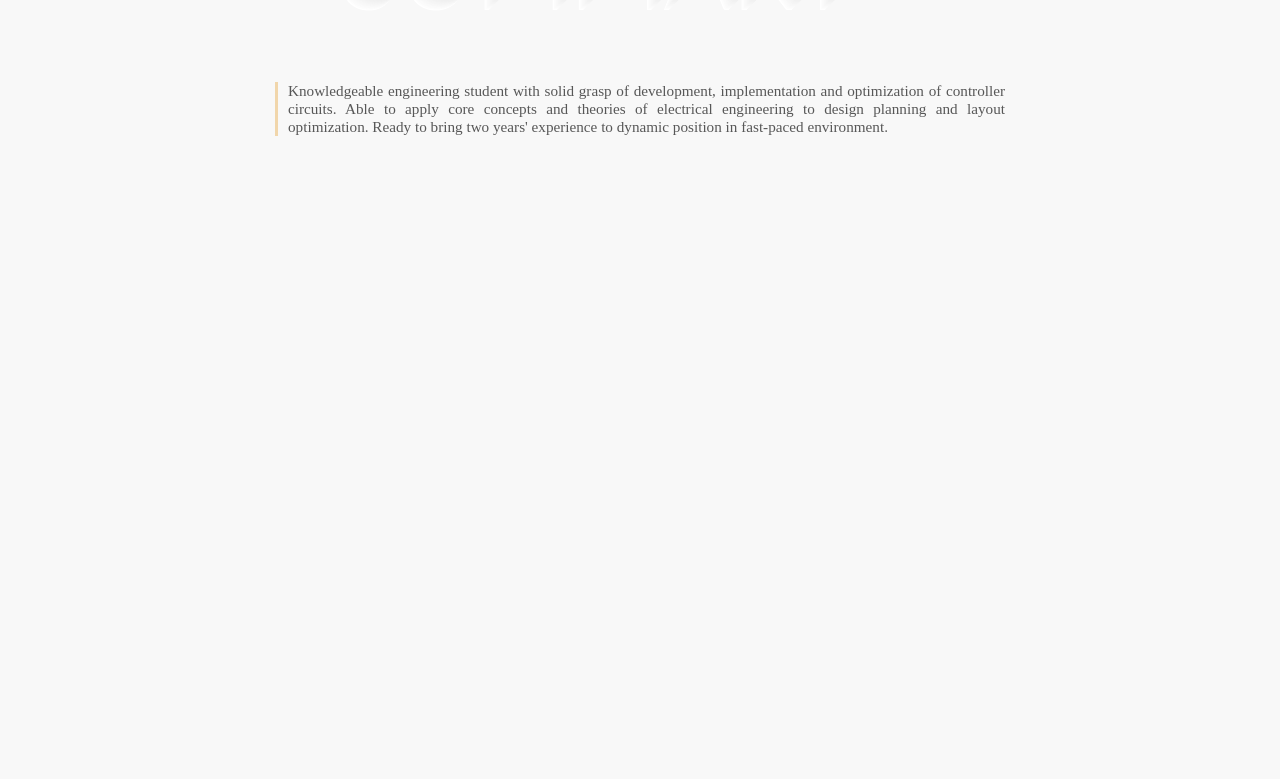
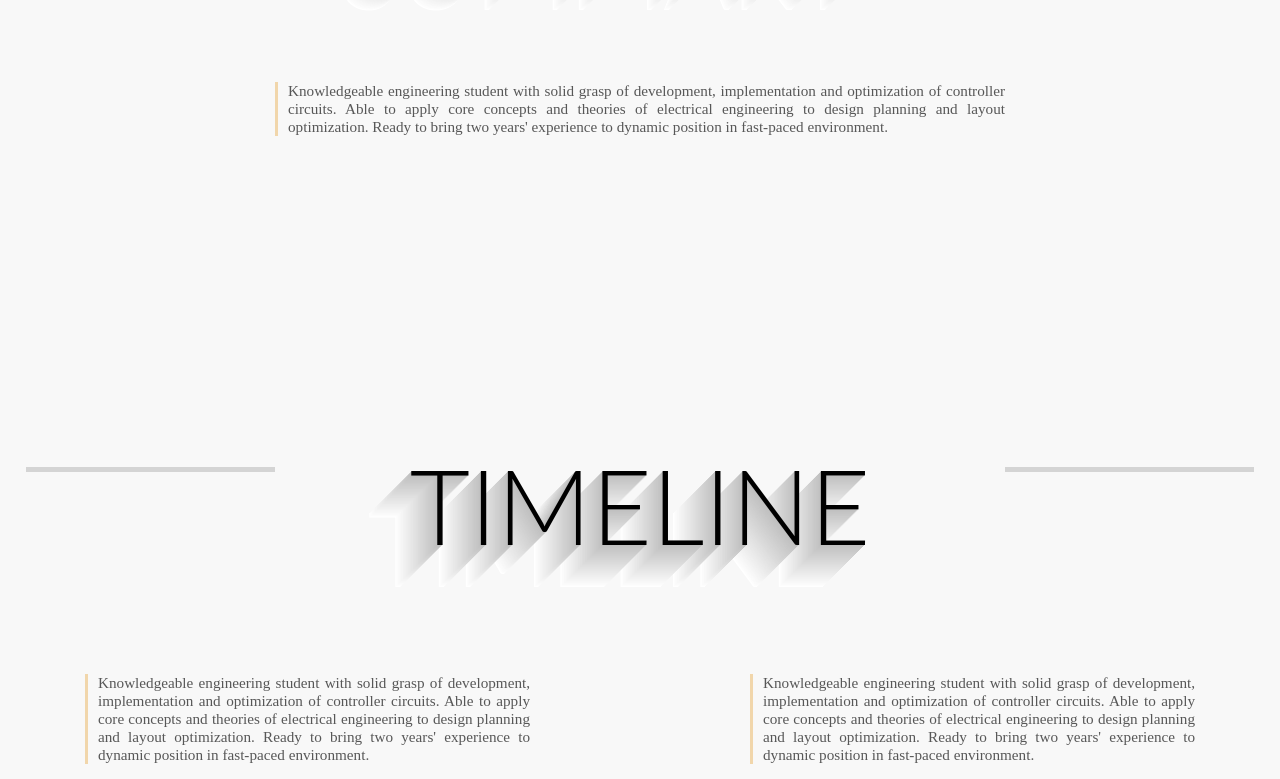
Before and after one commit to AugustinJose1221/resume, a React (Create React App) app: page / in a window 1280 px wide. Shown: the part 1005-1784 px from the top of the page. Before the commit the page ends 1156 px from the top, so only its background shows below. Built offline with nearby package versions, Linux system fonts and the light colour scheme.

Commit message:
Minor Updates

```diff
--- a/src/css/style.css
+++ b/src/css/style.css
@@ -175,6 +175,7 @@ h2{
 
 .Summary{
   background: #f8f8f8;
+  padding-bottom: 200px;
 }
 
 h1{
@@ -207,7 +208,29 @@ h1{
   color: #575757;
 }
 
+.Timeline{
+  background: #f8f8f8;
+}
 
+.Timeline .title::before {
+    transition: .6s;
+    content: '';
+    position: absolute;
+    left: 2%;
+    top: 184%;
+    width: 96%;
+    height: 5px;
+    background: #D4D4D4;
+    pointer-events: none;
+  }
+
+.Timeline p {
+  padding-left: 10px;
+  border-left-color: #f1d6ab;
+  border-left-style: solid;
+  font: 500 95% 'Raleway';
+  color: #575757;
+}
 
 @media screen and (max-height: 450px) {
   .Summary .title{visibility: hidden;}
--- a/src/resume.js
+++ b/src/resume.js
@@ -79,7 +79,42 @@ const Resume = () => {
         </Row>
       </Container>
       <div className="title">
+        </div>
+      </section>
 
+      <section className="Timeline">
+      <Container>
+        <Row>
+          <Col sm={2}>
+          </Col>
+          <Col sm={8}>
+            <h1>Timeline</h1>
+          </Col>
+          <Col sm={2}>
+          </Col>
+        </Row>
+        <Row>
+        <Col sm={5}>
+        <p align={"justify"}>Knowledgeable engineering student with solid grasp of
+                             development, implementation and optimization of controller
+                             circuits. Able to apply core concepts and theories of electrical
+                             engineering to design planning and layout optimization.
+                             Ready to bring two years' experience to dynamic position in
+                             fast-paced environment.</p>
+        </Col>
+        <Col sm={2}>
+        </Col>
+        <Col sm={5}>
+        <p align={"justify"}>Knowledgeable engineering student with solid grasp of
+                             development, implementation and optimization of controller
+                             circuits. Able to apply core concepts and theories of electrical
+                             engineering to design planning and layout optimization.
+                             Ready to bring two years' experience to dynamic position in
+                             fast-paced environment.</p>
+        </Col>
+        </Row>
+      </Container>
+      <div className="title">
         </div>
       </section>
   </div>
```
